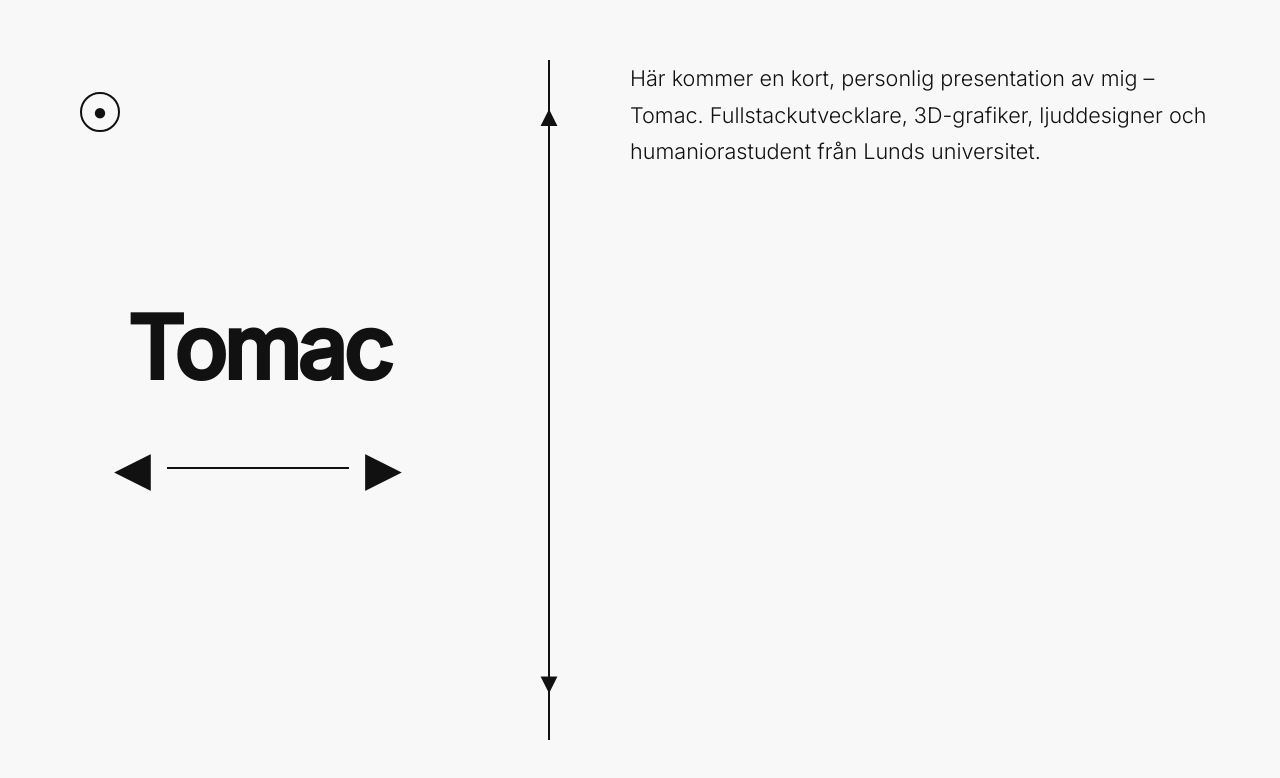
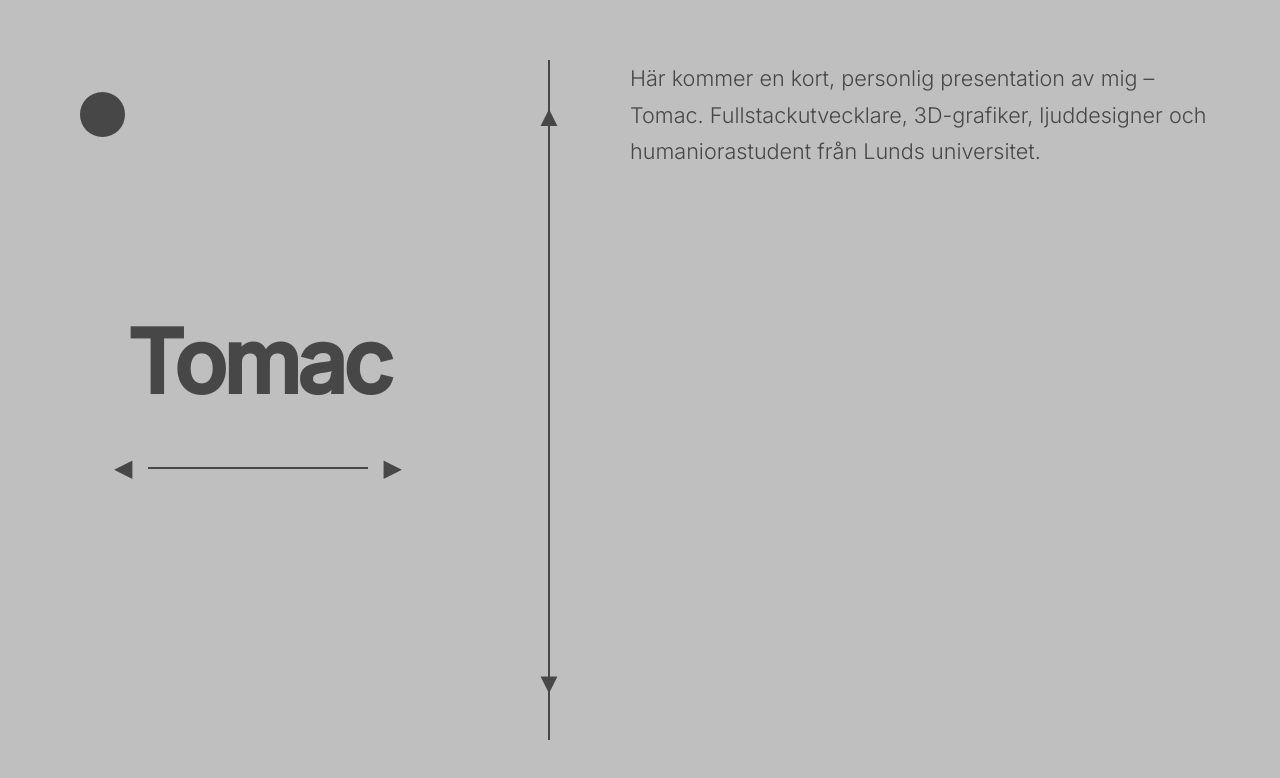
Before and after one commit to TomacBarin/tomac-portfolio, a React (Vite) app: page / in a window 1280 px wide. Shown: the top 778 px of the page. Built offline with nearby package versions, Linux system fonts and the light colour scheme.

Commit message:
Added some css.

```diff
--- a/src/App.css
+++ b/src/App.css
@@ -32,19 +32,20 @@
   position: absolute;
   top: 2rem;
   left: 2rem;
-  width: 2.5rem;
-  height: 2.5rem;
-  border: 2px solid var(--text);
+
+  width: 2.8rem;
+  height: 2.8rem;
+
+  background: var(--text);
+  border: none;
   border-radius: 50%;
-  background: none;
-  color: var(--text);
-  font-size: 1.5rem;
+
   cursor: pointer;
-  transition: transform 0.2s;
+  transition: all 0.3s ease;
 }
 
-.theme-toggle:hover {
-  transform: scale(1.1);
+.theme-toggle:active {
+  transform: scale(0.85);
 }
 
 .section-title {
@@ -62,17 +63,17 @@
 }
 
 .nav-triangle {
-  font-size: 3rem;
+  font-size: 1.5rem;
   background: none;
   border: none;
   cursor: pointer;
   padding: 0 1rem;
   color: var(--text);
-  transition: color 0.2s;
+  transition: all 0.2s ease;
 }
 
-.nav-triangle:hover {
-  color: #888;
+.nav-triangle:active {
+  transform: scale(0.75);
 }
 
 .nav-line {
@@ -101,6 +102,14 @@
   padding: 0.5rem;
 }
 
+.scroll-arrow:hover {
+  color: var(--bg);
+}
+
+.scroll-arrow:active {
+  color: var(--text);
+}
+
 .right-column {
   flex: 1;
   display: flex;
--- a/src/App.tsx
+++ b/src/App.tsx
@@ -28,8 +28,12 @@
         {/* VÄNSTER KOLUMN */}
         <div className="left-column">
           {/* Dark mode prick */}
-          <button onClick={toggleTheme} className="theme-toggle" aria-label="Växla tema">
-            ●
+          <button
+            onClick={toggleTheme}
+            className="theme-toggle"
+            aria-label="Växla tema"
+          >
+            {/* Inget innehåll här */}
           </button>
 
           <h1 className="section-title">{currentSection.title}</h1>
--- a/src/index.css
+++ b/src/index.css
@@ -7,13 +7,13 @@
 }
 
 :root {
-  --bg: #f8f8f8;
-  --text: #111111;
+  --bg: #BFBFBF;
+  --text: #474747;
 }
 
 .dark {
-  --bg: #111111;
-  --text: #f8f8f8;
+  --bg: #363636;
+  --text: #c0bfbf;
 }
 
 body {
```
